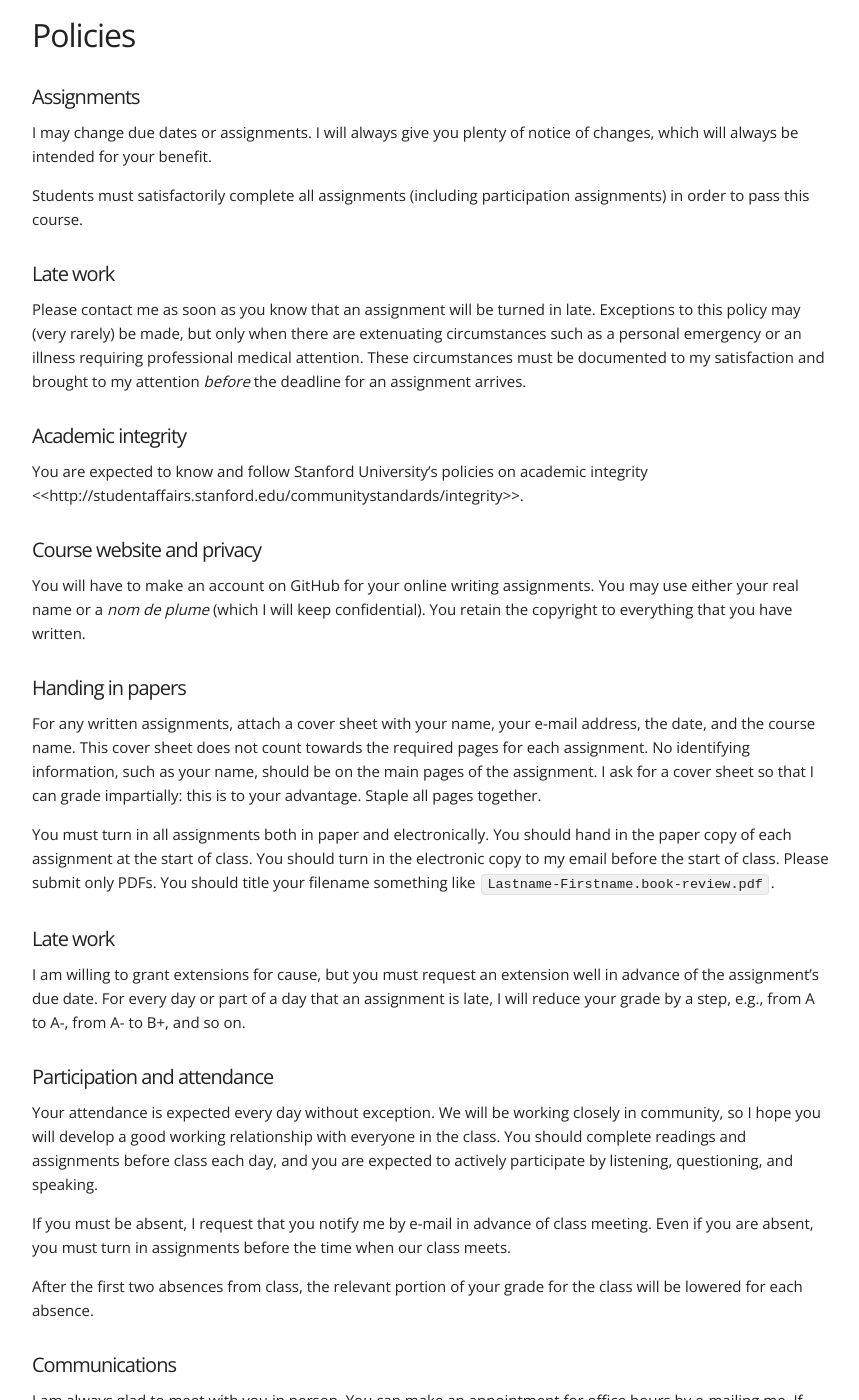
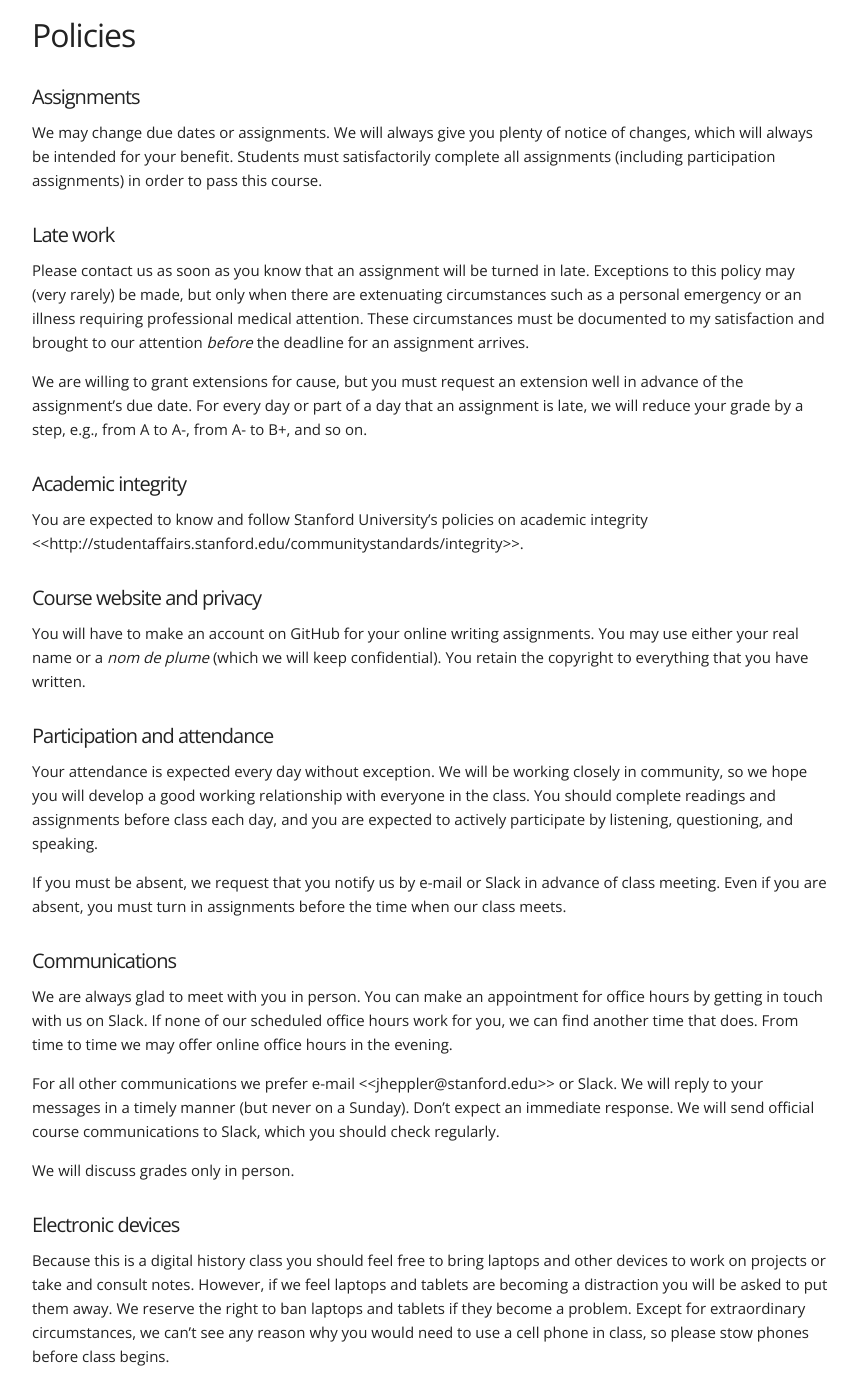
Before and after one commit to cestastanford/dh-publishing, a Jekyll site: the page built from source/policies.md, in a window 1280 px wide and 1400 px high, scrolled down 219 px. Shown: the whole window, without its empty margins (208-1067 px from the left). Built offline with Jekyll 4.4.1, drawn with Linux system fonts in a browser that asks for light colours; some of the changed text lies outside the part shown.

Commit message:
Updating policies.

```diff
--- a/source/policies.md
+++ b/source/policies.md
@@ -7,13 +7,13 @@ permalink: '/policies/'
 
 ### Assignments
 
-I may change due dates or assignments. I will always give you plenty of notice of changes, which will always be intended for your benefit.
-
-Students must satisfactorily complete all assignments (including participation assignments) in order to pass this course.
+We may change due dates or assignments. We will always give you plenty of notice of changes, which will always be intended for your benefit. Students must satisfactorily complete all assignments (including participation assignments) in order to pass this course.
 
 ### Late work
 
-Please contact me as soon as you know that an assignment will be turned in late. Exceptions to this policy may (very rarely) be made, but only when there are extenuating circumstances such as a personal emergency or an illness requiring professional medical attention. These circumstances must be documented to my satisfaction and brought to my attention *before* the deadline for an assignment arrives.
+Please contact us as soon as you know that an assignment will be turned in late. Exceptions to this policy may (very rarely) be made, but only when there are extenuating circumstances such as a personal emergency or an illness requiring professional medical attention. These circumstances must be documented to my satisfaction and brought to our attention *before* the deadline for an assignment arrives.
+
+We are willing to grant extensions for cause, but you must request an extension well in advance of the assignment's due date. For every day or part of a day that an assignment is late, we will reduce your grade by a step, e.g., from A to A-, from A- to B+, and so on.
 
 ### Academic integrity
 
@@ -21,37 +21,25 @@ You are expected to know and follow Stanford University's policies on academic i
 
 ### Course website and privacy
 
-You will have to make an account on GitHub for your online writing assignments. You may use either your real name or a *nom de plume* (which I will keep confidential). You retain the copyright to everything that you have written.
-
-### Handing in papers
-
-For any written assignments, attach a cover sheet with your name, your e-mail address, the date, and the course name. This cover sheet does not count towards the required pages for each assignment. No identifying information, such as your name, should be on the main pages of the assignment. I ask for a cover sheet so that I can grade impartially: this is to your advantage. Staple all pages together.
-
-You must turn in all assignments both in paper and electronically. You should hand in the paper copy of each assignment at the start of class. You should turn in the electronic copy to my email before the start of class. Please submit only PDFs. You should title your filename something like `Lastname-Firstname.book-review.pdf`.
-
-### Late work
-
-I am willing to grant extensions for cause, but you must request an extension well in advance of the assignment's due date. For every day or part of a day that an assignment is late, I will reduce your grade by a step, e.g., from A to A-, from A- to B+, and so on.
+You will have to make an account on GitHub for your online writing assignments. You may use either your real name or a *nom de plume* (which we will keep confidential). You retain the copyright to everything that you have written.
 
 ### Participation and attendance
 
-Your attendance is expected every day without exception. We will be working closely in community, so I hope you will develop a good working relationship with everyone in the class. You should complete readings and assignments before class each day, and you are expected to actively participate by listening, questioning, and speaking.
+Your attendance is expected every day without exception. We will be working closely in community, so we hope you will develop a good working relationship with everyone in the class. You should complete readings and assignments before class each day, and you are expected to actively participate by listening, questioning, and speaking.
 
-If you must be absent, I request that you notify me by e-mail in advance of class meeting. Even if you are absent, you must turn in assignments before the time when our class meets.
-
-After the first two absences from class, the relevant portion of your grade for the class will be lowered for each absence.
+If you must be absent, we request that you notify us by e-mail or Slack in advance of class meeting. Even if you are absent, you must turn in assignments before the time when our class meets.
 
 ### Communications
 
-I am always glad to meet with you in person. You can make an appointment for office hours by e-mailing me. If none of my scheduled office hours work for you, we can find another time that does. From time to time I may offer online office hours in the evening.
+We are always glad to meet with you in person. You can make an appointment for office hours by getting in touch with us on Slack. If none of our scheduled office hours work for you, we can find another time that does. From time to time we may offer online office hours in the evening.
 
-For all other communications I prefer e-mail \<<jheppler@stanford.edu>\>. I will reply to your messages in a timely manner (but never on a Sunday). Don't expect an immediate response. I will send official course communications to your Stanford e-mail address, which you should check regularly.
+For all other communications we prefer e-mail \<<jheppler@stanford.edu>\> or Slack. We will reply to your messages in a timely manner (but never on a Sunday). Don't expect an immediate response. We will send official course communications to Slack, which you should check regularly.
 
-I will discuss grades only in person.
+We will discuss grades only in person.
 
 ### Electronic devices
 
-Because this is a digital history class you should feel free to bring laptops and other devices to work on projects or take and consult notes.  However, if I feel laptops and tablets are becoming a distraction you will be asked to put them away. I reserve the right to ban laptops and tablets if they become a problem.  Except for extraordinary circumstances, I can't see any reason why you would need to use a cell phone in class, so please stow phones before class begins.
+Because this is a digital history class you should feel free to bring laptops and other devices to work on projects or take and consult notes.  However, if we feel laptops and tablets are becoming a distraction you will be asked to put them away. We reserve the right to ban laptops and tablets if they become a problem.  Except for extraordinary circumstances, we can't see any reason why you would need to use a cell phone in class, so please stow phones before class begins.
 
 ### Disabilities
 
@@ -61,4 +49,4 @@ Students who may need an academic accommodation based on the impact of a disabil
 
 This syllabus borrows ideas from other digital history classes taught by Mills Kelly, Jeff McClurken, Caleb McDaniel, Douglas Seefeldt, Zephyr Frank, and Lincoln Mullen. The design and layout are explicitly borrowed from Lincoln Mullen's syllabus layouts \<<http://http://lincolnmullen.com/>\>.
 
-This syllabus and all assignments are copyrighted © 2014 Jason Heppler and licensed CC-BY 3.0 \<<http://creativecommons.org/licenses/by/3.0/us/>\>. You are free to use or modify this syllabus for any purpose, provided that you attribute it to the author, preferably at the course website listed above.
+This syllabus and all assignments are copyrighted © 2016 Jason Heppler and Nicole Coleman and licensed CC-BY 3.0 \<<http://creativecommons.org/licenses/by/3.0/us/>\>. You are free to use or modify this syllabus for any purpose, provided that you attribute it to the author, preferably at the course website listed above.
```
